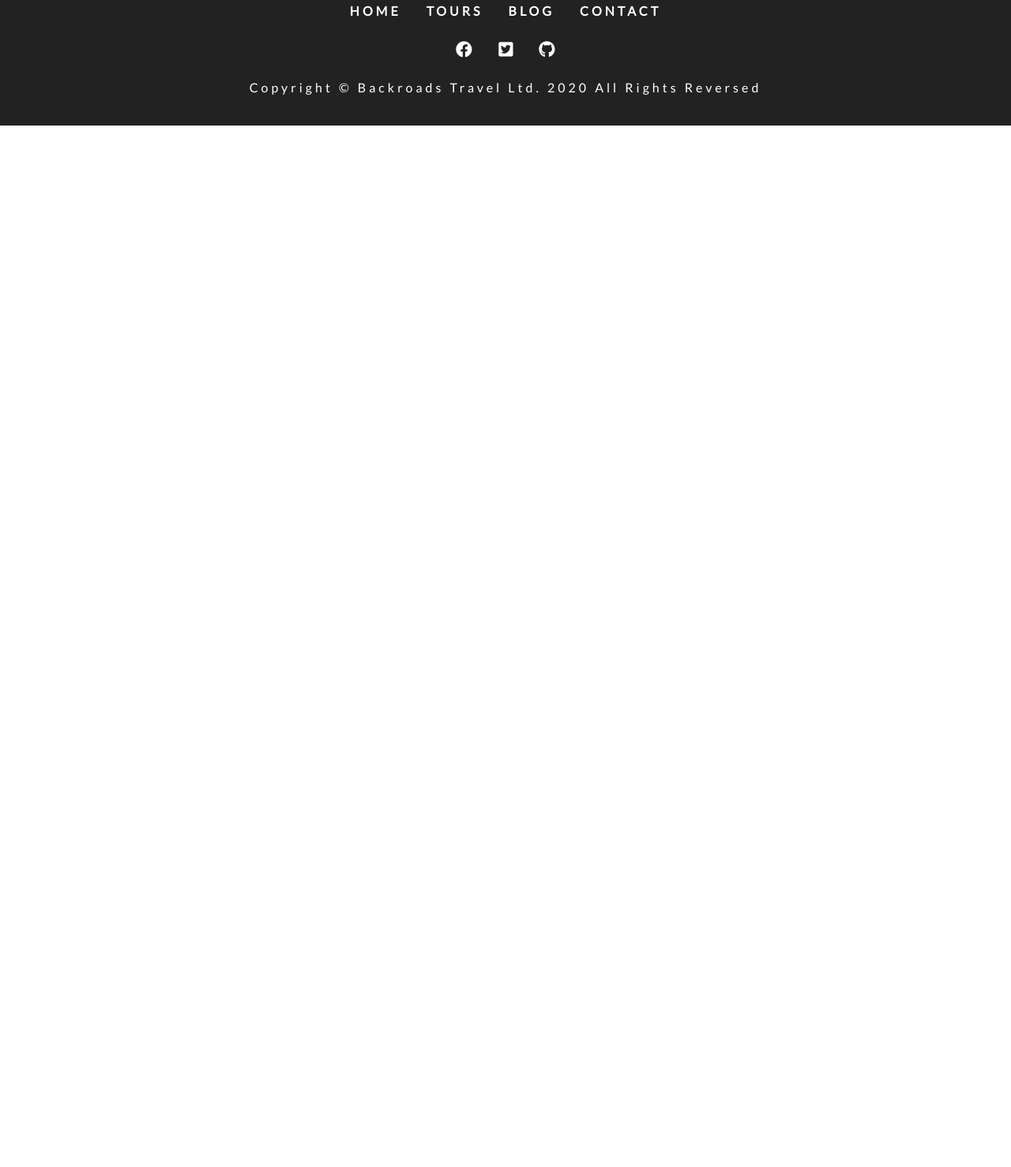
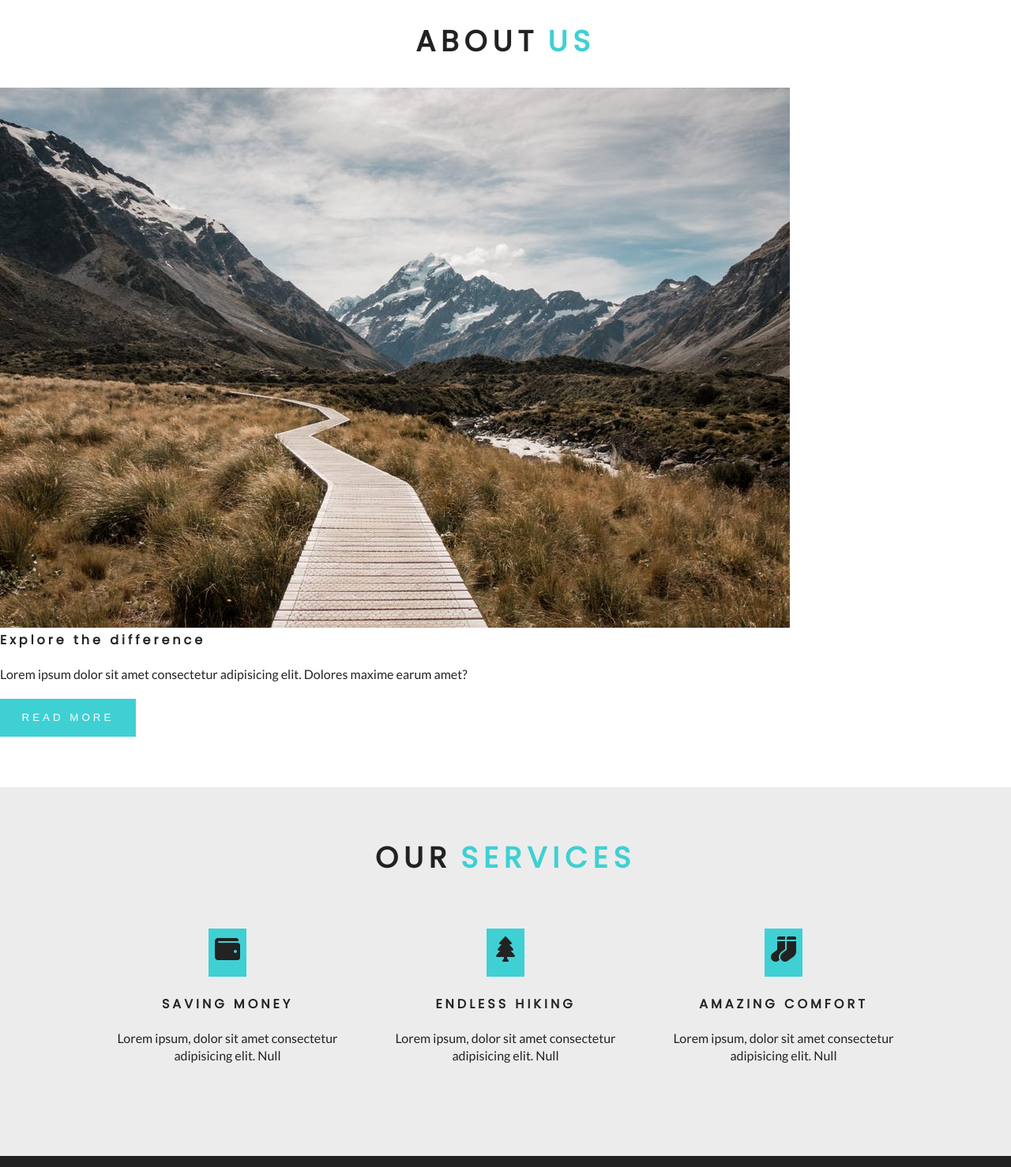
Before and after one commit to pulsar1812/gatsby-travel-company-website, a Gatsby site: page / in a window 1280 px wide. Shown: the part 922-2400 px from the top of the page at 79% size. Before the commit the page ends 1081 px from the top, so only its background shows below. Built offline with nearby package versions, Linux system fonts and the light colour scheme; Gatsby itself is replaced by a stand-in of ours.

Commit message:
Finish About and Services sections

```diff
--- /dev/null
+++ b/src/components/About.js
@@ -0,0 +1,32 @@
+import React from 'react'
+
+import Title from './Title'
+import img from '../images/defaultBcg.jpeg'
+import styles from './about.module.css'
+
+const About = () => {
+  return (
+    <section className={styles.about}>
+      <Title title="about" subtitle="us" />
+      <div className={styles.aboutCenter}>
+        <article className={styles.aboutImg}>
+          <div className={styles.imgContainer}>
+            <img src={img} alt="About Company" />
+          </div>
+        </article>
+        <article className={styles.aboutInfo}>
+          <h4>Explore the difference</h4>
+          <p>
+            Lorem ipsum dolor sit amet consectetur adipisicing elit. Dolores
+            maxime earum amet?
+          </p>
+          <button type="button" className="btn-primary">
+            Read more
+          </button>
+        </article>
+      </div>
+    </section>
+  )
+}
+
+export default About
--- /dev/null
+++ b/src/components/Services.js
@@ -0,0 +1,26 @@
+import React from 'react'
+
+import Title from './Title'
+import services from '../constants/services'
+import styles from './services.module.css'
+
+const Services = () => {
+  return (
+    <section className={styles.services}>
+      <Title title="Our" subtitle="Services" />
+      <div className={styles.center}>
+        {services.map((service, index) => {
+          return (
+            <article key={index} className={styles.service}>
+              <span>{service.icon}</span>
+              <h4>{service.title}</h4>
+              <p>{service.text}</p>
+            </article>
+          )
+        })}
+      </div>
+    </section>
+  )
+}
+
+export default Services
--- /dev/null
+++ b/src/components/Title.js
@@ -0,0 +1,38 @@
+import React from 'react'
+import styled from 'styled-components'
+
+const Title = ({ title, subtitle }) => {
+  return (
+    <TitleWrapper>
+      <h4>
+        <span className="title">{title}</span>
+        <span>{subtitle}</span>
+      </h4>
+    </TitleWrapper>
+  )
+}
+
+const TitleWrapper = styled.div`
+  text-transform: uppercase;
+  font-size: 2.3rem;
+  margin-bottom: 2rem;
+  h4 {
+    text-align: center;
+    letter-spacing: 7px;
+    color: var(--primaryColor);
+  }
+  .title {
+    color: var(--mainBlack);
+  }
+  span {
+    display: block;
+  }
+  @media (min-width: 576px) {
+    span {
+      display: inline-block;
+      margin: 0 0.35rem;
+    }
+  }
+`
+
+export default Title
--- /dev/null
+++ b/src/constants/services.js
@@ -0,0 +1,20 @@
+import React from "react"
+import { FaWallet, FaTree, FaSocks } from "react-icons/fa"
+
+export default [
+  {
+    icon: <FaWallet />,
+    title: "saving money",
+    text: "Lorem ipsum, dolor sit amet consectetur adipisicing elit. Null",
+  },
+  {
+    icon: <FaTree />,
+    title: "endless hiking",
+    text: "Lorem ipsum, dolor sit amet consectetur adipisicing elit. Null",
+  },
+  {
+    icon: <FaSocks />,
+    title: "amazing comfort",
+    text: "Lorem ipsum, dolor sit amet consectetur adipisicing elit. Null",
+  },
+]
--- a/src/pages/index.js
+++ b/src/pages/index.js
@@ -4,6 +4,8 @@
 import Layout from '../components/Layout'
 import SimpleHero from '../components/SimpleHero'
 import Banner from '../components/Banner'
+import About from '../components/About'
+import Services from '../components/Services'
 
 const HomePage = () => {
   return (
@@ -19,6 +21,8 @@
           </Link>
         </Banner>
       </SimpleHero>
+      <About />
+      <Services />
     </Layout>
   )
 }
```
Also changed, not shown: src/pages/tours.js (+1 -7 lines), src/components/about.module.css (renamed from src/css/about.module.css), src/components/services.module.css (renamed from src/css/services.module.css).
